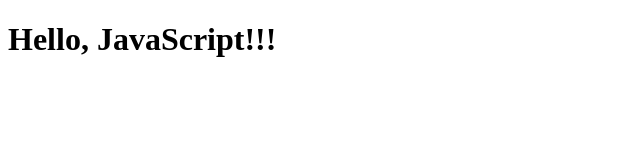
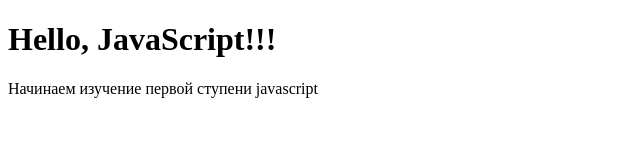
Before and after one commit to Evgenij-Vasiliev/firstLevelJS, a plain HTML site: page index.html in a window 1280 px wide. Shown: the whole page, without its empty margins (0-640 px from the left). Drawn offline with Linux system fonts and the light colour scheme.

Commit message:
index.html mod

```diff
--- a/index.html
+++ b/index.html
@@ -9,6 +9,7 @@
 
     <body>
         <h1>Hello, JavaScript!!!</h1>
+        <p>Начинаем изучение первой ступени javascript</p>
         <script src="script.js"></script>
     </body>
 </html>
```
